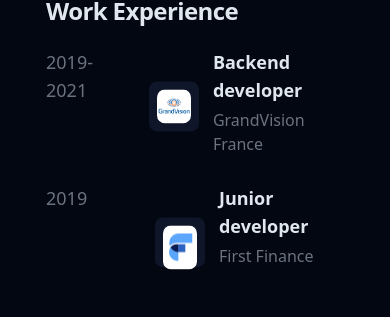
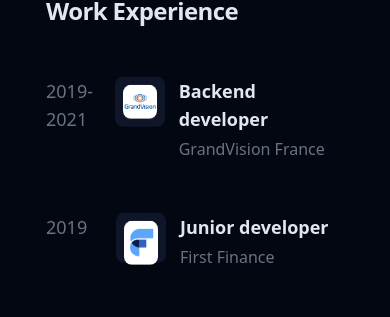
Before and after one commit to Retroscilo/bentofolio, a React (Vite) app: page / in a window 390 px wide. Shown: the part 811-1128 px from the top of the page. Built offline with nearby package versions, Linux system fonts and the light colour scheme.

Commit message:
fix: 🐛 fixed workexp mobile layout

```diff
--- a/src/components/Bento/WorkExp.jsx
+++ b/src/components/Bento/WorkExp.jsx
@@ -56,9 +56,9 @@ function Experience({ index = 0 }) {
 	const exp = experiences[index];
 	return (
 		<div className="flex gap-5">
-			<div className="text-lg text-gray-500 w-[100px]">{exp.date}</div>
+			<div className="text-lg text-gray-500 w-[50px] sm:w-[100px]">{exp.date}</div>
 			<div className="grid gap-1 grid-cols-[60px_1fr] grid-rows-2">
-				<div className="h-[50px] w-[50px] row-span-2 col-span-1 self-center bg-muted p-2 rounded-lg place-content-center ">
+				<div className="h-[50px] w-[50px] row-span-2 col-span-1 sm:self-center self-start bg-muted p-2 rounded-lg place-content-center ">
 					<img className="rounded-lg" src={exp.logo} alt="logo entreprise" />
 				</div>
 				<div className="text-lg font-bold">{exp.title}</div>
```
